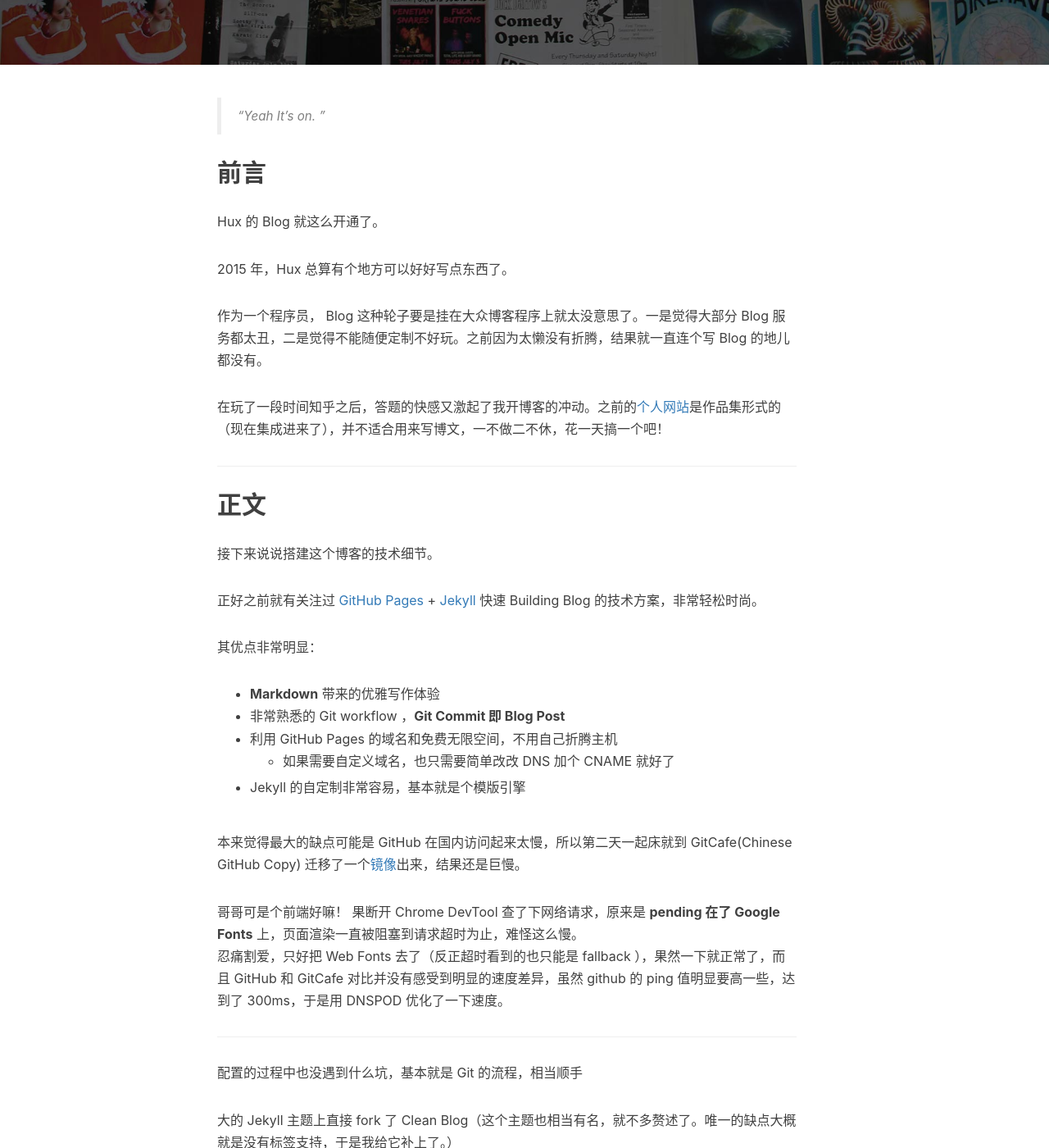
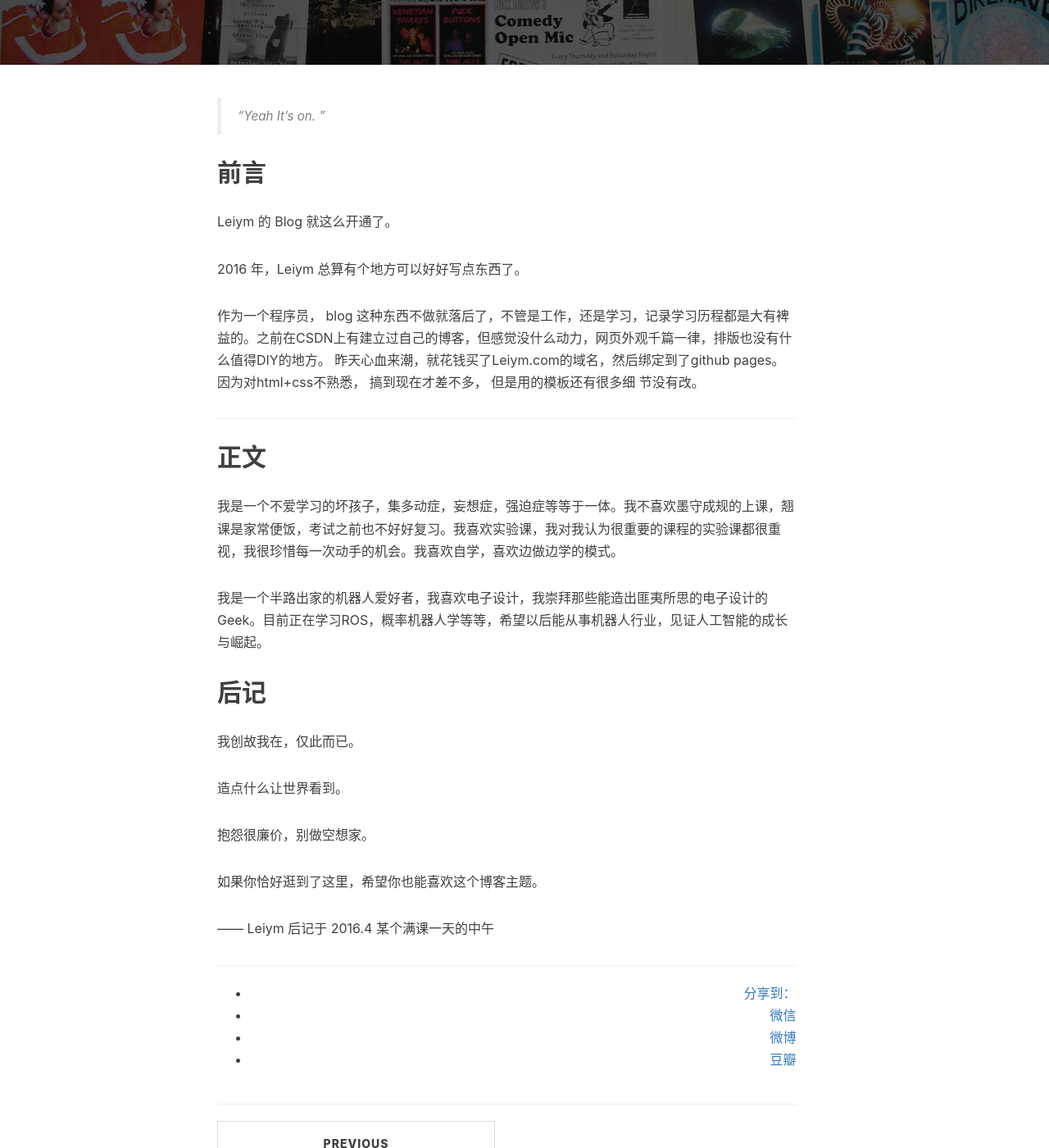
Before and after one commit to ozaki8/missmiaom.github.io, a Jekyll site: the page built from _posts/2014-01-29-hello-2015.markdown, in a window 1280 px wide and 1400 px high, scrolled down 444 px. Shown: the whole window at 82% size. Built offline with Jekyll 4.4.1, drawn with Linux system fonts in a browser that asks for light colours; nearby versions of some CDN libraries; comment, search, counter and statistics services are not loaded; some of the changed text lies outside the part shown.

Commit message:
Update 2014-01-29-hello-2015.markdown

```diff
--- a/_posts/2014-01-29-hello-2015.markdown
+++ b/_posts/2014-01-29-hello-2015.markdown
@@ -1,9 +1,9 @@
 ---
 layout:     post
-title:      "Welcome to Hux Blog"
+title:      "Welcome to Leiym Blog"
 subtitle:   " \"Hello World, Hello Blog\""
-date:       2015-04-29 12:00:00
-author:     "Hux"
+date:       2016-04-12 12:00:00
+author:     "Leiym"
 tags:
     - 生活
 ---
@@ -13,62 +13,29 @@ tags:
 
 ## 前言
 
-Hux 的 Blog 就这么开通了。
+Leiym 的 Blog 就这么开通了。
 
+2016 年，Leiym 总算有个地方可以好好写点东西了。
 
-2015 年，Hux 总算有个地方可以好好写点东西了。
-
-
-作为一个程序员， Blog 这种轮子要是挂在大众博客程序上就太没意思了。一是觉得大部分 Blog 服务都太丑，二是觉得不能随便定制不好玩。之前因为太懒没有折腾，结果就一直连个写 Blog 的地儿都没有。
-
-在玩了一段时间知乎之后，答题的快感又激起了我开博客的冲动。之前的[个人网站](http://huangxuan.me/portfolio)是作品集形式的（现在集成进来了），并不适合用来写博文，一不做二不休，花一天搞一个吧！
-
+作为一个程序员， blog 这种东西不做就落后了，不管是工作，还是学习，记录学习历程都是大有裨益的。之前在CSDN上有建立过自己的博客，但感觉没什么动力，网页外观千篇一律，排版也没有什么值得DIY的地方。
+昨天心血来潮，就花钱买了Leiym.com的域名，然后绑定到了github pages。 因为对html+css不熟悉， 搞到现在才差不多， 但是用的模板还有很多细 节没有改。
 
 ---
 
 ## 正文
 
-接下来说说搭建这个博客的技术细节。
+我是一个不爱学习的坏孩子，集多动症，妄想症，强迫症等等于一体。我不喜欢墨守成规的上课，翘课是家常便饭，考试之前也不好好复习。我喜欢实验课，我对我认为很重要的课程的实验课都很重视，我很珍惜每一次动手的机会。我喜欢自学，喜欢边做边学的模式。
 
-正好之前就有关注过 [GitHub Pages](https://pages.github.com/) + [Jekyll](http://jekyllrb.com/) 快速 Building Blog 的技术方案，非常轻松时尚。
-
-其优点非常明显：
-
-* **Markdown** 带来的优雅写作体验
-* 非常熟悉的 Git workflow ，**Git Commit 即 Blog Post**
-* 利用 GitHub Pages 的域名和免费无限空间，不用自己折腾主机
-	* 如果需要自定义域名，也只需要简单改改 DNS 加个 CNAME 就好了
-* Jekyll 的自定制非常容易，基本就是个模版引擎
-
-
-本来觉得最大的缺点可能是 GitHub 在国内访问起来太慢，所以第二天一起床就到 GitCafe(Chinese GitHub Copy) 迁移了一个[镜像](http://huxpro.gitcafe.io)出来，结果还是巨慢。
-
-哥哥可是个前端好嘛！ 果断开 Chrome DevTool 查了下网络请求，原来是 **pending 在了 Google Fonts** 上，页面渲染一直被阻塞到请求超时为止，难怪这么慢。
-忍痛割爱，只好把 Web Fonts 去了（反正超时看到的也只能是 fallback ），果然一下就正常了，而且 GitHub 和 GitCafe 对比并没有感受到明显的速度差异，虽然 github 的 ping 值明显要高一些，达到了 300ms，于是用 DNSPOD 优化了一下速度。
-
-
-
----
-
-配置的过程中也没遇到什么坑，基本就是 Git 的流程，相当顺手
-
-大的 Jekyll 主题上直接 fork 了 Clean Blog（这个主题也相当有名，就不多赘述了。唯一的缺点大概就是没有标签支持，于是我给它补上了。）
-
-本地调试环境需要 `gem install jekyll`，结果 rubygem 的源居然被墙了……后来手动改成了我大淘宝的镜像源才成功
-
-Theme 的 CSS 是基于 Bootstrap 定制的，看得不爽的地方直接在 Less 里改就好了（平时更习惯 SCSS 些），**不过其实我一直觉得 Bootstrap 在移动端的体验做得相当一般，比我在淘宝参与的团队 CSS 框架差多了……**所以为了体验，也补了不少 CSS 进去
-
-最后就进入了耗时反而最长的**做图、写字**阶段，也算是进入了**写博客**的正轨，因为是类似 Hack Day 的方式去搭这个站的，所以折腾折腾着大半夜就过去了。
-
-第二天考虑中文字体的渲染，fork 了 [Type is Beautiful](http://www.typeisbeautiful.com/) 的 `font` CSS，调整了字号，适配了 Win 的渣渲染，中英文混排效果好多了。
-
+我是一个半路出家的机器人爱好者，我喜欢电子设计，我崇拜那些能造出匪夷所思的电子设计的Geek。目前正在学习ROS，概率机器人学等等，希望以后能从事机器人行业，见证人工智能的成长与崛起。
 
 ## 后记
 
-回顾这个博客的诞生，纯粹是出于个人兴趣。在知乎相关问题上回答并获得一定的 star 后，我决定把这个博客主题当作一个小小的开源项目来维护。
+我创故我在，仅此而已。
 
-在经历 v1.0 - v1.5 的蜕变后，这个博客主题愈发完整，不但增加了诸多 UI 层的优化（opinionated）；在代码层面，更加丰富的配置项也使得这个主题拥有了更好的灵活性与可拓展性。而作为一个开源项目，我也积极的为其完善文档与解决 issue。
+造点什么让世界看到。
+
+抱怨很廉价，别做空想家。
 
 如果你恰好逛到了这里，希望你也能喜欢这个博客主题。
 
-—— Hux 后记于 2015.10
+—— Leiym 后记于 2016.4 某个满课一天的中午
```
